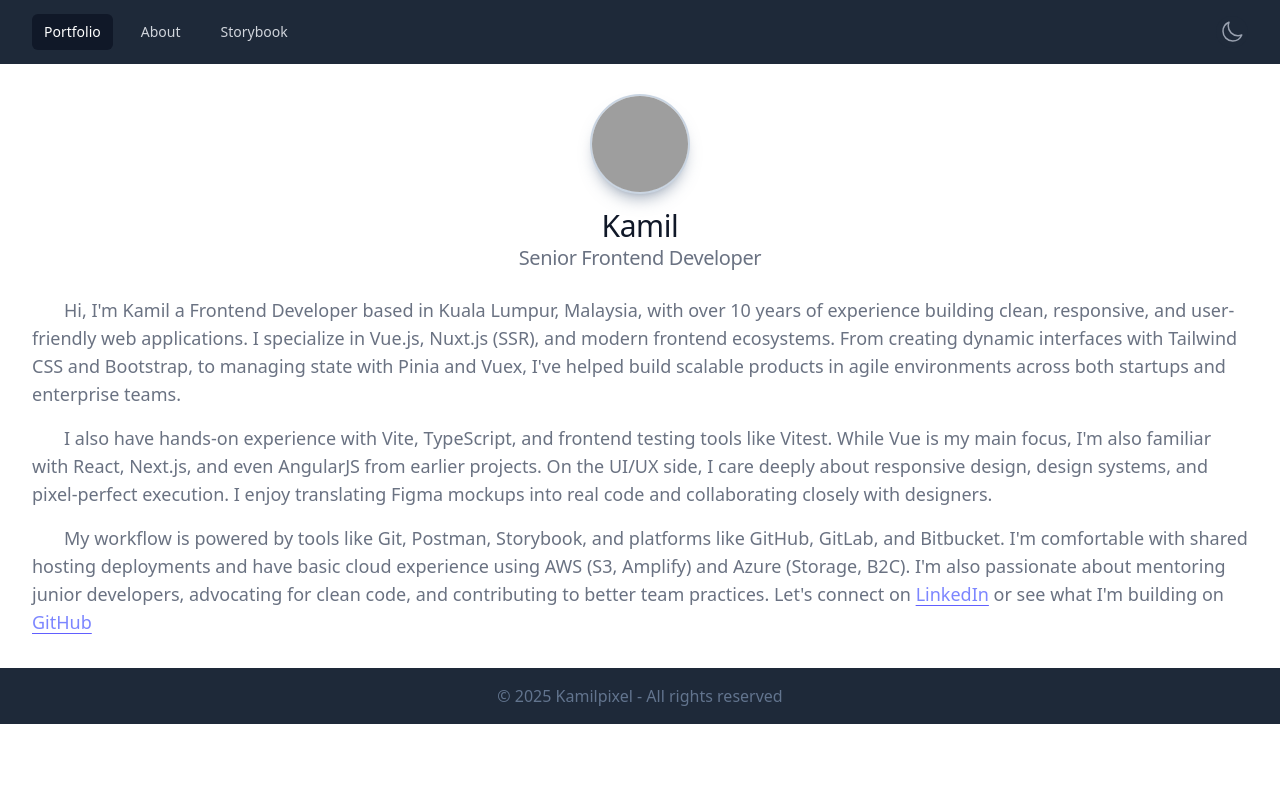
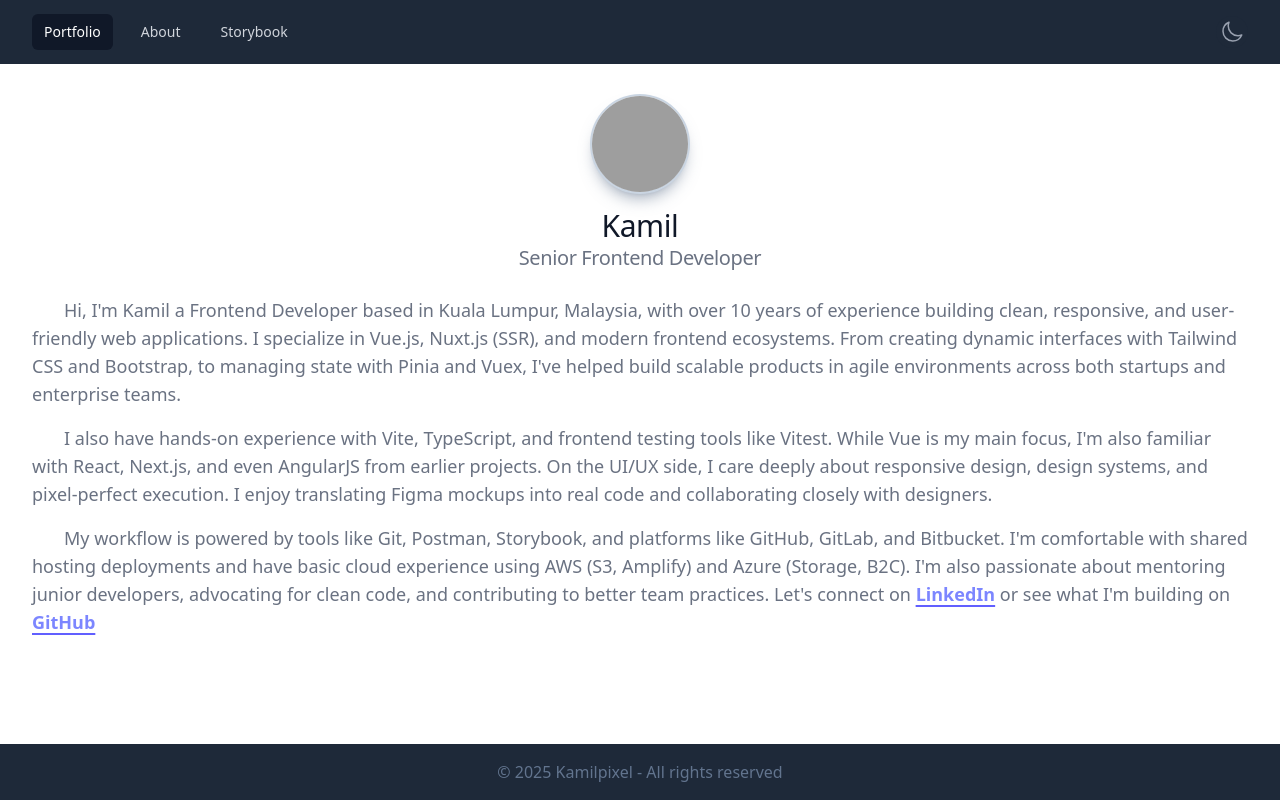
Before and after one commit to kamilpixel/kamilpixel.github.io-source, a Vue app: page /about in a window 1280 px wide. Built offline with nearby package versions, Linux system fonts and the light colour scheme; grey boxes are pictures that could not be loaded.

Commit message:
Update footer styles

```diff
--- a/src/App.vue
+++ b/src/App.vue
@@ -1,30 +1,22 @@
 <template>
-  <!-- navigation -->
-<!--   <header>
-    <div class="wrapper">
-      <nav>
-        <RouterLink to="/">Home</RouterLink>
-        <RouterLink to="/about">About</RouterLink>
-        <RouterLink to="/example">example</RouterLink>
-      </nav>
-    </div>
-  </header> -->
+  <div class="flex flex-col min-h-screen">
+    <main class="flex-1">
       <!--  Page header -->
       <TheHeader />
       <RouterView />
+    </main>
     <!-- Page footer -->
     <footer class="bg-gray-800 text-slate-500 py-4">
       <div class="container mx-auto text-center">
         <p>&copy; 2025 Kamilpixel - All rights reserved</p>
       </div>
     </footer>
+  </div>
 </template>
 
 <script setup lang="ts">
-import { RouterLink, RouterView } from 'vue-router'
-import TheHeader from '@/components/TheHeader.vue';
+import { RouterView } from 'vue-router'
+import TheHeader from '@/components/TheHeader.vue'
 </script>
 
-<style scoped>
-
-</style>
+<style scoped></style>
--- a/src/views/AboutView.vue
+++ b/src/views/AboutView.vue
@@ -42,8 +42,8 @@
           cloud experience using AWS (S3, Amplify) and Azure (Storage, B2C). I'm also passionate
           about mentoring junior developers, advocating for clean code, and contributing to better
           team practices. Let's connect on
-          <a class="underline underline-offset-4 decoration-indigo-500 text-indigo-400 hover:text-indigo-500" href="https://linkedin.com/in/kamilkahar87" target="_blank">LinkedIn</a> or see what I'm building on
-          <a class="underline underline-offset-4 decoration-indigo-500 text-indigo-400 hover:text-indigo-500" href="https://github.com/kamilpixel" target="_blank">GitHub</a>
+          <a class="underline underline-offset-4 decoration-2 decoration-indigo-500 text-indigo-400 hover:text-indigo-500 font-bold" href="https://linkedin.com/in/kamilkahar87" target="_blank">LinkedIn</a> or see what I'm building on
+          <a class="underline underline-offset-4 decoration-2 decoration-indigo-500 text-indigo-400 hover:text-indigo-500 font-bold" href="https://github.com/kamilpixel" target="_blank">GitHub</a>
         </p>
       </div>
     </div>
```
Also changed, not shown: src/components/HelloWorld.vue (+20 -1 lines), src/components/TheHeader.vue (+0 -67 lines). Lines whose indentation alone changed are shown as unchanged.
